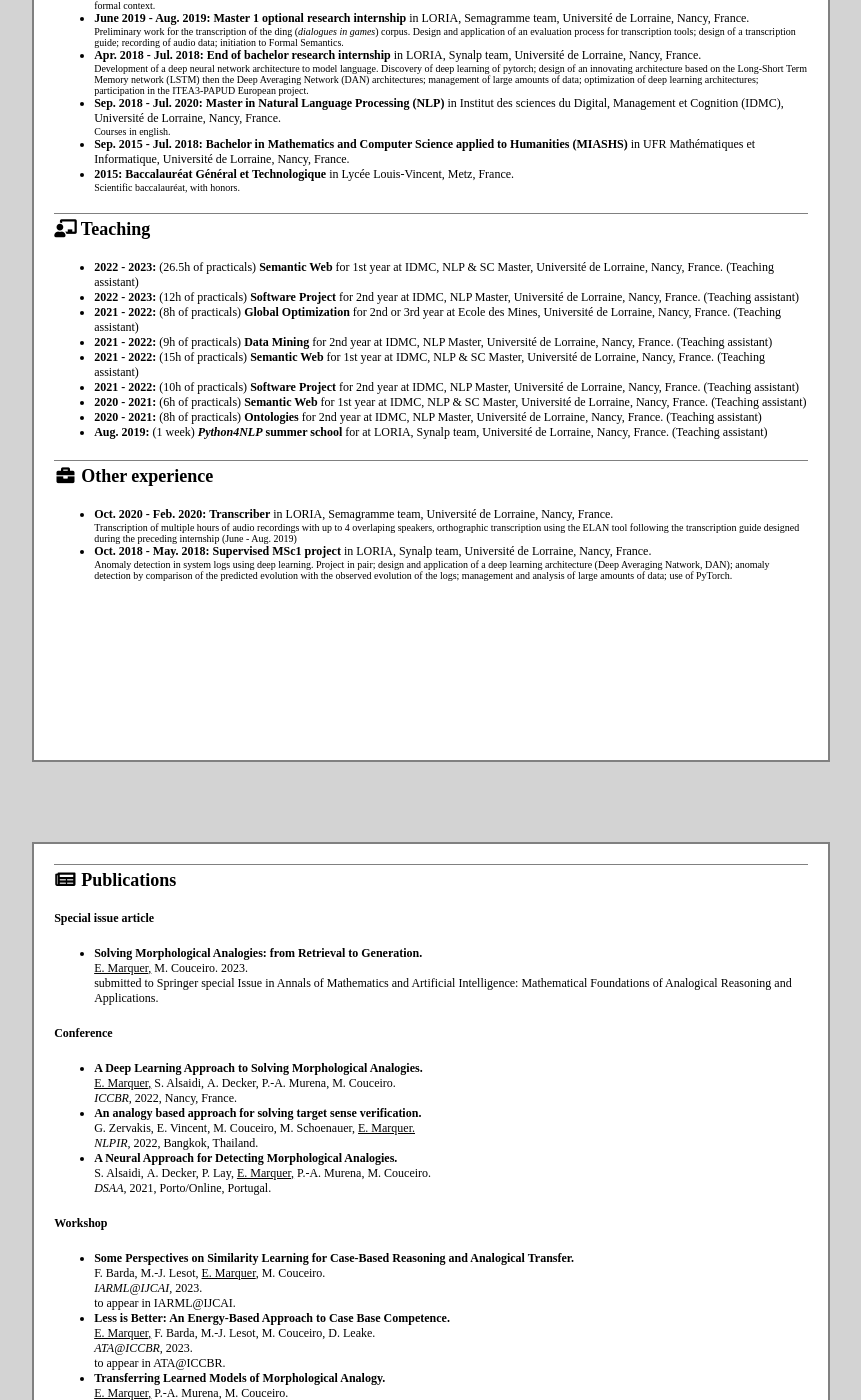
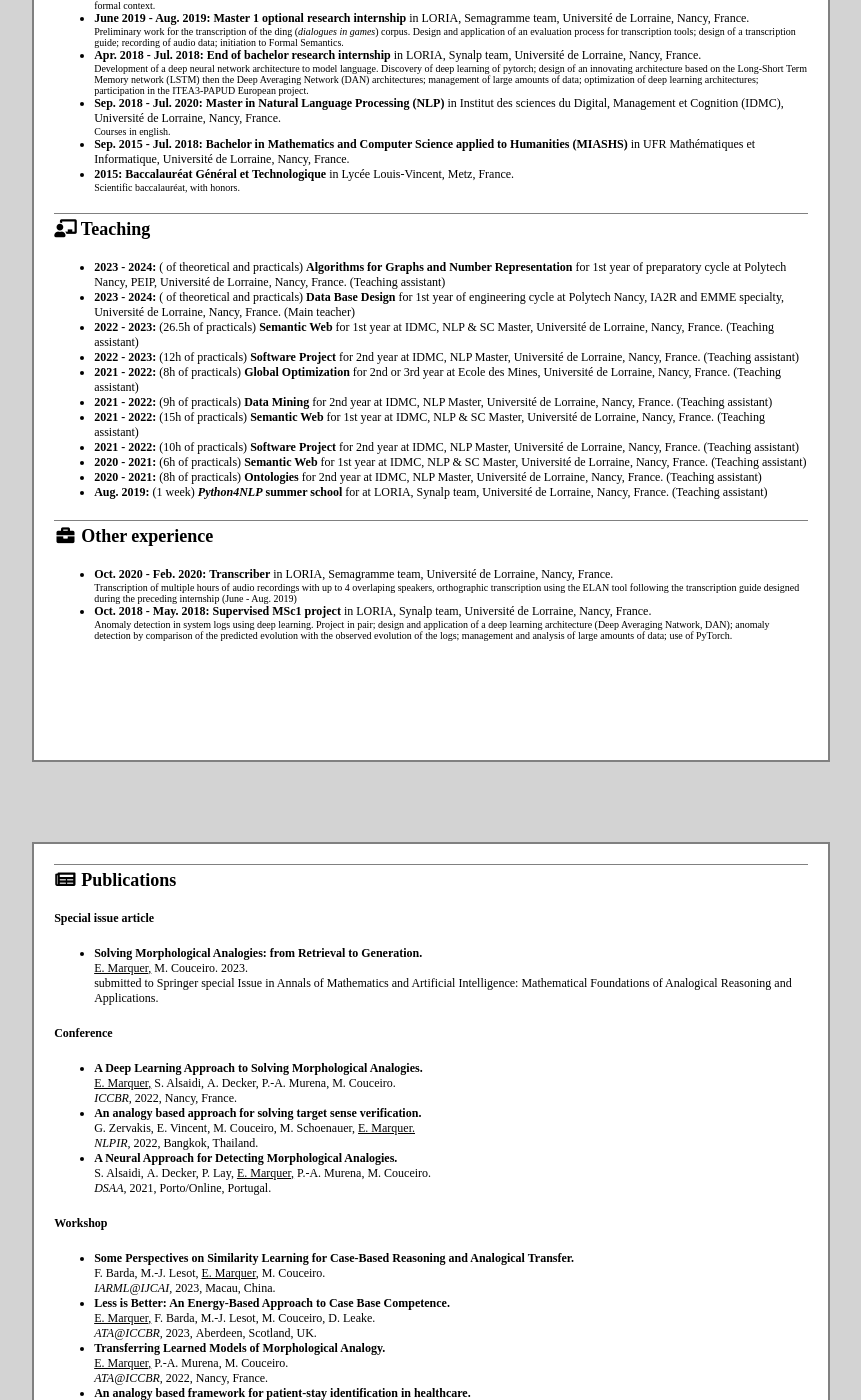
Before and after one commit to EMarquer/emarquer.github.io, a Jekyll site: the page built from docs/cv_print/accademic.html, in a window 1280 px wide and 1400 px high, scrolled down 393 px. Shown: the whole window, without its empty margins (209-1070 px from the left). Built offline with Jekyll 4.4.1, drawn with Linux system fonts in a browser that asks for light colours; nearby versions of some CDN libraries; some of the changed text lies outside the part shown.

Commit message:
Update CV and Publications

```diff
--- a/docs/_data/cv.yml
+++ b/docs/_data/cv.yml
@@ -39,6 +39,47 @@ training:
     note: with honors.
 
 teaching:
+  - topic: Algorithms for Graphs and Number Representation
+    position: Teaching assistant
+    colaborators:
+        - Bernardetta Addis (main teacher)
+        - Pierre Ludmann (teaching assistant)
+        - Damien Jamet (teaching assistant)
+    place:
+      institute: Polytech Nancy, PEIP
+      university: Université de Lorraine
+      city: Nancy
+      country: France
+    public: 1st year of preparatory cycle
+    date:
+      start: 2023
+      end: 2024
+    #duration: h
+    duration_detail: "??x2h, 2 groups"
+    kind: theoretical and practicals
+    description: integer and floating point representation and computations
+    missions:
+      - giving practical sessions
+  - topic: Data Base Design
+    position: Main teacher
+    colaborators:
+        - Pierre Ludmann (teaching assistant)
+    place:
+      institute: Polytech Nancy, IA2R and EMME specialty
+      university: Université de Lorraine
+      city: Nancy
+      country: France
+    public: 1st year of engineering cycle
+    date:
+      start: 2023
+      end: 2024
+    #duration: h
+    duration_detail: 3x2h (theoretical), 6x2h (practicals), 5 groups each
+    kind: theoretical and practicals
+    description: Entity-Relationship model, relational model, SQLite, introduction to knowledge bases
+    missions:
+      - creation of class material from scratch
+      - English anf French public, with corresponding class material
   - topic: Semantic Web
     position: Teaching assistant
     colaborators:
@@ -405,7 +446,7 @@ management:
     place:
     date:
       start: 2021
-      #end: 2023
+      end: 2023
 
 other:
   - position: Transcriber
--- a/docs/_data/publications.yml
+++ b/docs/_data/publications.yml
@@ -17,7 +17,8 @@ pubs:
   category: Analogical proportions and Case Based Reasoning
   venuetype: Workshop
   type:
-    - unpublished
+    - in proceedings
+    - workshop
   author:
     - E. Marquer
     - F. Barda
@@ -25,41 +26,74 @@ pubs:
     - M. Couceiro
     - D. Leake
   booktitle: "ATA@ICCBR"
-  note: "to appear in ATA@ICCBR"
+  #note: "to appear in ATA@ICCBR"
   date: 2023
-  # links:
-  #   - ressource: paper
-  #     links:
-  #     - format: page
-  #       source: arXiv
-  #       url: https://arxiv.org/abs/2303.18062
-  #     - format: PDF
-  #       source: arXiv
-  #       url: https://arxiv.org/pdf/2303.18062.pdf
-  #bib: ""
+  place: Aberdeen, Scotland, UK
+  links:
+    - ressource: paper
+      links:
+      - format: PDF
+        source: arXiv
+        url: https://ceur-ws.org/Vol-3438/paper\_03.pdf
+  bib: "@inproceedings{DBLP:conf/iccbr/MarquerBLCL23,\n
+  author       = {Esteban Marquer and\n
+                  Fadi Badra and\n
+                  Marie{-}Jeanne Lesot and\n
+                  Miguel Couceiro and\n
+                  David Leake},\n
+  editor       = {Lukas Malburg and\n
+                  Deepika Verma},\n
+  title        = {Less is Better: An Energy-Based Approach to Case Base Competence},\n
+  booktitle    = {Proceedings of the Workshops at the 31st International Conference\n
+                  on Case-Based Reasoning (ICCBR-WS} 2023),\n
+  series       = {{CEUR} Workshop Proceedings},\n
+  volume       = {3438},\n
+  pages        = {27--42},\n
+  publisher    = {CEUR-WS.org},\n
+  year         = {2023},\n
+  url          = {https://ceur-ws.org/Vol-3438/paper\_03.pdf},\n
+}"
 - title: "Some Perspectives on Similarity Learning for Case-Based Reasoning and Analogical Transfer."
   category: Analogical proportions and Case Based Reasoning
   venuetype: Workshop
   type:
-    - unpublished
+    - in proceedings
+    - workshop
   author:
     - F. Barda
     - M.-J. Lesot
     - E. Marquer
     - M. Couceiro
   booktitle: "IARML@IJCAI"
-  note: "to appear in IARML@IJCAI"
+  # note: "to appear in IARML@IJCAI"
   date: 2023
-  # links:
-  #   - ressource: paper
-  #     links:
-  #     - format: page
-  #       source: arXiv
-  #       url: https://arxiv.org/abs/2303.18062
-  #     - format: PDF
-  #       source: arXiv
-  #       url: https://arxiv.org/pdf/2303.18062.pdf
-  #bib: ""
+  place: Macau, China
+  links:
+    - ressource: paper
+      links:
+      - format: PDF
+        source: arXiv
+        url: https://ceur-ws.org/Vol-3492/paper2.pdf
+  bib: "@inproceedings{DBLP:conf/ijcai/BadraLMC23,\n
+  author       = {Fadi Badra and\n
+                  Marie{-}Jeanne Lesot and\n
+                  Esteban Marquer and\n
+                  Miguel Couceiro},\n
+  editor       = {Miguel Couceiro and\n
+                  Stergos D. Afantenos and\n
+                  Pierre{-}Alexandre Murena},\n
+  title        = {Some Perspectives on Similarity Learning for Case-Based Reasoning\n
+                  and Analogical Transfer},\n
+  booktitle    = {Proceedings of the Workshop on the Interactions between Analogical\n
+                  Reasoning and Machine Learning co-located with International Joint\n
+                  Conference on Artificial Intelligence {(IJCAI})},\n
+  series       = {{CEUR} Workshop Proceedings},\n
+  volume       = {3492},\n
+  pages        = {16--28},\n
+  publisher    = {CEUR-WS.org},\n
+  year         = {2023},\n
+  url          = {https://ceur-ws.org/Vol-3492/paper2.pdf},\n
+}"
 - title: "Solving Morphological Analogies: from Retrieval to Generation."
   category: Analogical proportions on embedding spaces
   venuetype: Special issue article
@@ -113,18 +147,18 @@ pubs:
       - format: PDF
         source: HAL
         url: https://hal.inria.fr/hal-03792071/file/zervakis_NLPIR22.pdf
-  bib: "@inproceedings{zervakis:hal-03792071,
-    TITLE = {{An analogy based approach for solving target sense verification}},
-    AUTHOR = {Zervakis, Georgios and Vincent, Emmanuel and Couceiro, Miguel and Schoenauer, Marc and Marquer, Esteban},
-    URL = {https://hal.inria.fr/hal-03792071},
-    BOOKTITLE = {{NLPIR 2022 - 6th International Conference on Natural Language Processing and Information Retrieval}},
-    ADDRESS = {Bangkok, Thailand},
-    YEAR = {2022},
-    MONTH = Dec,
-    KEYWORDS = {target sense verification ; analogical reasoning ; BERT},
-    PDF = {https://hal.inria.fr/hal-03792071/file/zervakis_NLPIR22.pdf},
-    HAL_ID = {hal-03792071},
-    HAL_VERSION = {v1},
+  bib: "@inproceedings{zervakis:hal-03792071,\n
+    TITLE = {{An analogy based approach for solving target sense verification}},\n
+    AUTHOR = {Zervakis, Georgios and Vincent, Emmanuel and Couceiro, Miguel and Schoenauer, Marc and Marquer, Esteban},\n
+    URL = {https://hal.inria.fr/hal-03792071},\n
+    BOOKTITLE = {{NLPIR 2022 - 6th International Conference on Natural Language Processing and Information Retrieval}},\n
+    ADDRESS = {Bangkok, Thailand},\n
+    YEAR = {2022},\n
+    MONTH = Dec,\n
+    KEYWORDS = {target sense verification ; analogical reasoning ; BERT},\n
+    PDF = {https://hal.inria.fr/hal-03792071/file/zervakis_NLPIR22.pdf},\n
+    HAL_ID = {hal-03792071},\n
+    HAL_VERSION = {v1},\n
   }"
 - title: A Deep Learning Approach to Solving Morphological Analogies.
   category: Analogical proportions on embedding spaces
@@ -191,7 +225,7 @@ pubs:
     - M. Couceiro
   booktitle: "IARML@IJAI-ECAI"
   date: 2022
-  #place:
+  place: Vienna, Austria
   links:
     - ressource: paper
       links:
@@ -214,7 +248,7 @@ pubs:
     booktitle = {Proceedings of the Workshop on the Interactions between Analogical\n
                 Reasoning and Machine Learning (International Joint Conference on\n
                 Artificial Intelligence - European Conference on Artificial Intelligence\n
-                {(IJAI-ECAI} 2022)), Vienna, Austria, July 23, 2022},\n
+                {(IJAI-ECAI}))},\n
     series    = {{CEUR} Workshop Proceedings},\n
     volume    = {3174},\n
     pages     = {29--39},\n
@@ -222,6 +256,51 @@ pubs:
     year      = {2022},\n
     url       = {https://ceur-ws.org/Vol-3174/paper3.pdf},\n
   }"
+
+- title: An analogy based framework for patient-stay identification in healthcare.
+  category: Analogical proportions on embedding spaces
+  venuetype: Workshop
+  type:
+    - in proceedings
+    - workshop
+  author:
+    - S. Alsaidi
+    - M. Couceiro
+    - E. Marquer
+    - S. Quennelle
+    - A. Burgun
+    - N. Garcelon
+    - A. Coulet
+  booktitle: "ATA@ICCBR"
+  date: 2022
+  place: Nancy, France
+  links:
+    - ressource: paper
+      links:
+      - format: PDF
+        source: CEUR-WS
+        url: https://ceur-ws.org/Vol-3389/ICCBR\_2022\_Workshop\_paper\_76.pdf
+  bib:
+    "@inproceedings{DBLP:conf/iccbr/AlsaidiCMQBGC22,\n
+  author       = {Safa Alsaidi and\n
+                  Miguel Couceiro and\n
+                  Esteban Marquer and\n
+                  Sophie Quennelle and\n
+                  Anita Burgun and\n
+                  Nicolas Garcelon and\n
+                  Adrien Coulet},\n
+  editor       = {Pascal Reuss and\n
+                  Jakob Michael Sch{\"{o}}nborn},\n
+  title        = {An analogy based framework for patient-stay identification in healthcare},\n
+  booktitle    = {Workshop Proceedings of the 30th International Conferece on Case-Based\n
+                  Reasoning (ICCBR-WS)},\n
+  series       = {{CEUR} Workshop Proceedings},\n
+  volume       = {3389},\n
+  pages        = {68--80},\n
+  publisher    = {CEUR-WS.org},\n
+  year         = {2022},\n
+  url          = {https://ceur-ws.org/Vol-3389/ICCBR\_2022\_Workshop\_paper\_76.pdf},\n
+}"
 - title: Transferring Learned Models of Morphological Analogy.
   category: Analogical proportions on embedding spaces
   venuetype: Workshop
@@ -506,13 +585,13 @@ pubs:
     - A. Decker
   date: 2022
   bib:
-    "@data{MLCFIE_2022,
-    author = {Marquer, Esteban and Couceiro, Miguel and Safa Alsaidi and Amandine Decker},
-    publisher = {Université de Lorraine},
-    title = {{Siganalogies - morphological analogies from Sigmorphon 2016 and 2019}},
-    year = {2022},
-    version = {V1},
-    doi = {10.12763/MLCFIE},
-    url = {https://doi.org/10.12763/MLCFIE}
+    "@data{MLCFIE_2022,\n
+    author = {Marquer, Esteban and Couceiro, Miguel and Safa Alsaidi and Amandine Decker},\n
+    publisher = {Université de Lorraine},\n
+    title = {{Siganalogies - morphological analogies from Sigmorphon 2016 and 2019}},\n
+    year = {2022},\n
+    version = {V1},\n
+    doi = {10.12763/MLCFIE},\n
+    url = {https://doi.org/10.12763/MLCFIE}\n
     }
     "
```
